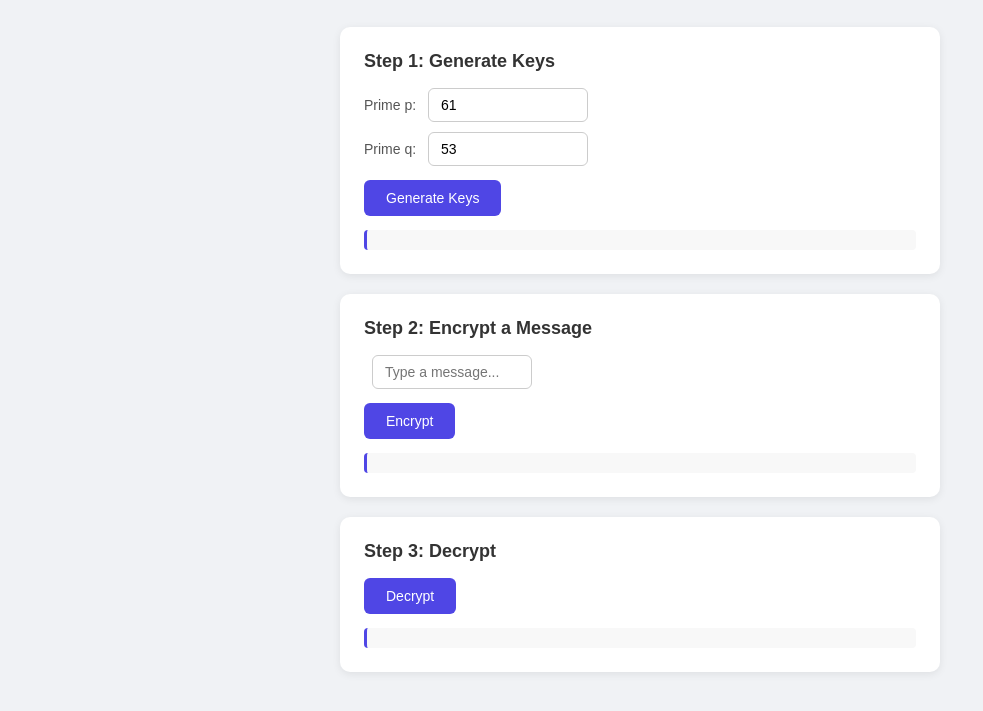
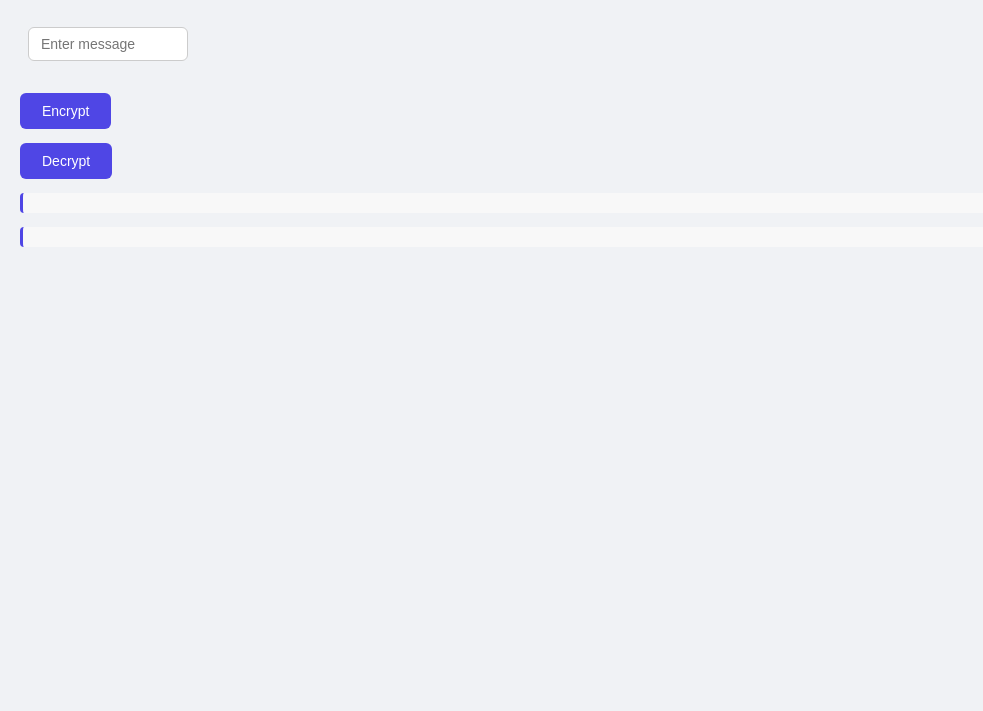
Before and after one commit to zeel283/rsa-encryption-demo, a plain HTML site: page index.html in a window 1280 px wide. Shown: the part 65-776 px from the top of the page, without its empty margins (0-983 px from the left). Drawn offline with Linux system fonts and the light colour scheme.

Commit message:
Update index.html

```diff
--- a/index.html
+++ b/index.html
@@ -1,35 +1,29 @@
 <!DOCTYPE html>
-<html lang="en">
+<html>
+
 <head>
-  <meta charset="UTF-8">
-  <title>RSA Encryption Demo</title>
-  <link rel="stylesheet" href="style.css">
+    <title>RSA Encryption Demo</title>
+    <link rel="stylesheet" href="style.css">
 </head>
+
 <body>
-  <h1>RSA Encryption Demo</h1>
 
-  <section>
-    <h2>Step 1: Generate Keys</h2>
-    <!-- Input fields for the two prime numbers -->
-    <label>Prime p: <input type="number" id="primeP" value="61"></label>
-    <label>Prime q: <input type="number" id="primeQ" value="53"></label>
-    <button onclick="generate()">Generate Keys</button>
-    <p id="keyOutput"></p>
-  </section>
+    <h1>RSA Encryption Demo</h1>
 
-  <section>
-    <h2>Step 2: Encrypt a Message</h2>
-    <input type="text" id="message" placeholder="Type a message...">
-    <button onclick="encrypt()">Encrypt</button>
-    <p id="encrypted"></p>
-  </section>
+    <input type="text" id="message" placeholder="Enter message">
 
-  <section>
-    <h2>Step 3: Decrypt</h2>
-    <button onclick="decrypt()">Decrypt</button>
-    <p id="decrypted"></p>
-  </section>
+    <br><br>
 
-  <script src="rsa.js"></script>
+    <button onclick="encryptMessage()">Encrypt</button>
+
+    <button onclick="decryptMessage()">Decrypt</button>
+
+    <p id="output"></p>
+
+    <p id="output2"></p>
+
+    <script src="rsa.js"></script>
+
 </body>
+
 </html>
```
